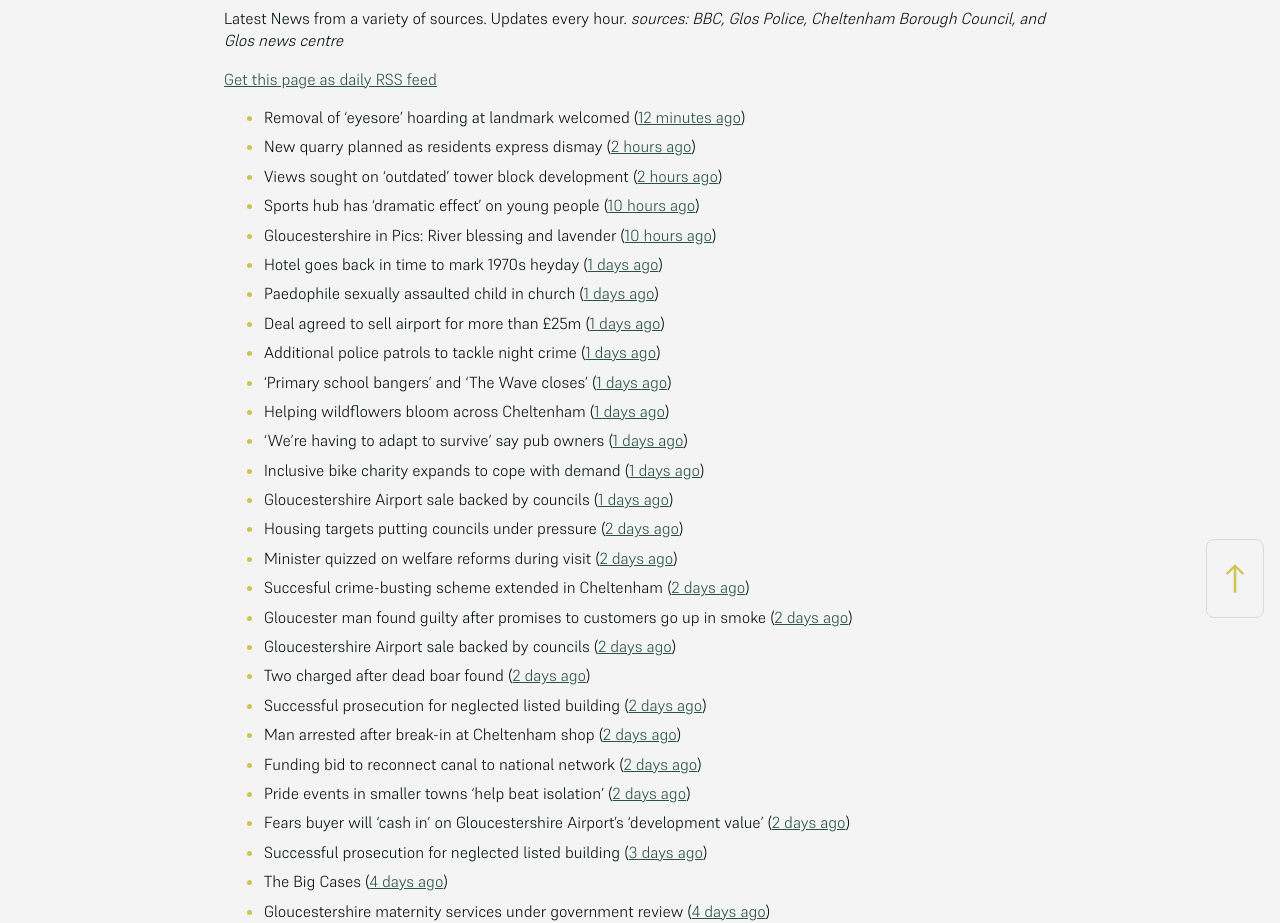
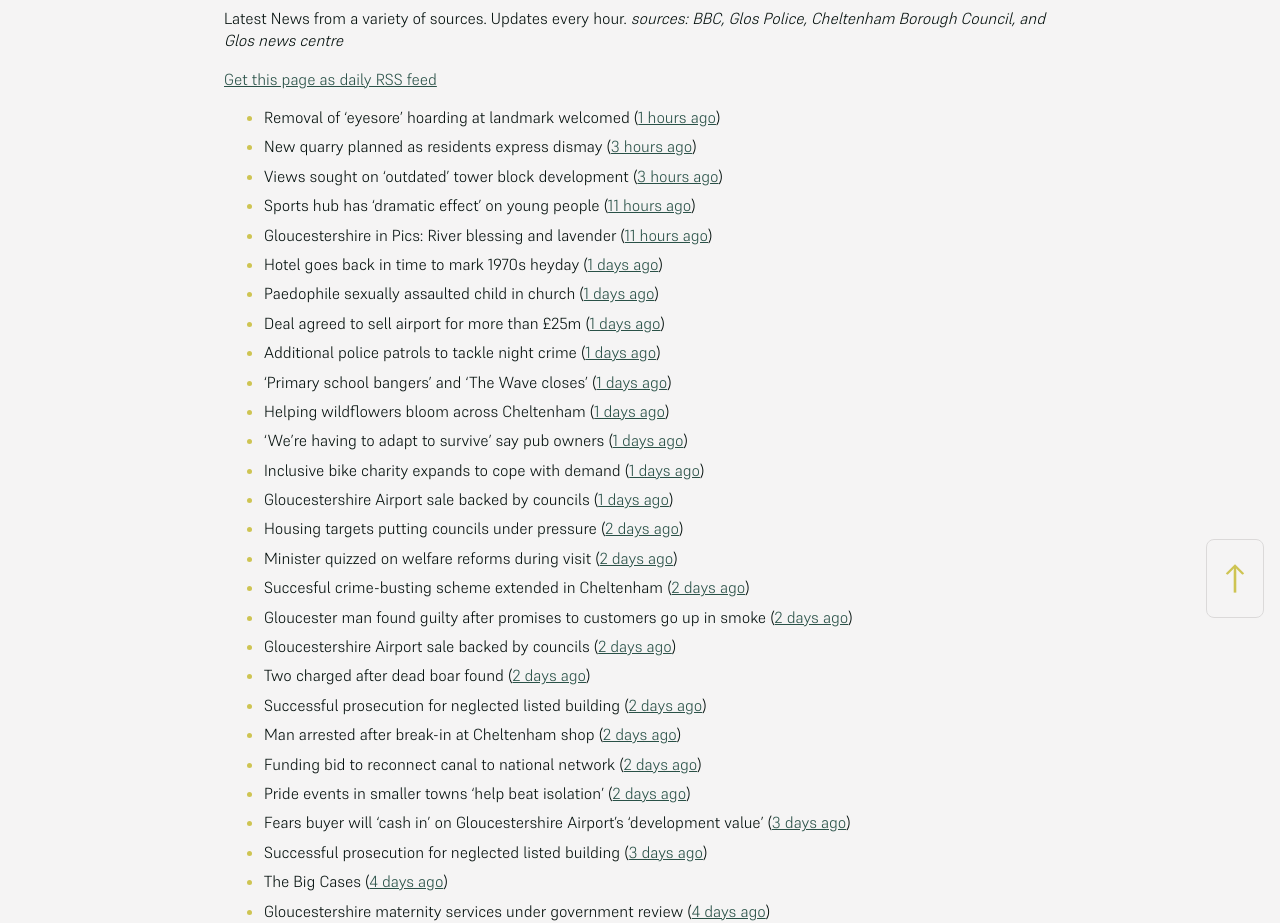
Before and after one commit to mat-0/cheltenham-open-data, a Jekyll site: the page built from _pages/news.md, in a window 1280 px wide. Shown: the part 266-1189 px from the top of the page. Built offline with Jekyll 4.4.1, drawn with Linux system fonts in a browser that asks for light colours.

Commit message:
Updated 2025-06-28 17:57:40

```diff
--- a/_pages/news.md
+++ b/_pages/news.md
@@ -12,11 +12,11 @@ _sources: BBC, Glos Police, Cheltenham Borough Council, and Glos news centre_
 [Get this page as daily RSS feed](/daily.rss)
 
 <!-- news_marker starts -->
-- Removal of 'eyesore' hoarding at landmark welcomed ([12 minutes ago](https://www.bbc.com/news/articles/cvg4qxpgzzyo))
-- New quarry planned as residents express dismay ([2 hours ago](https://www.bbc.com/news/articles/cx2l7x40e0jo))
-- Views sought on 'outdated' tower block development ([2 hours ago](https://www.bbc.com/news/articles/c78nj81ppe5o))
-- Sports hub has 'dramatic effect' on young people ([10 hours ago](https://www.bbc.com/news/articles/cvg8pxj550eo))
-- Gloucestershire in Pics: River blessing and lavender ([10 hours ago](https://www.bbc.com/news/articles/c2k158nynz5o))
+- Removal of 'eyesore' hoarding at landmark welcomed ([1 hours ago](https://www.bbc.com/news/articles/cvg4qxpgzzyo))
+- New quarry planned as residents express dismay ([3 hours ago](https://www.bbc.com/news/articles/cx2l7x40e0jo))
+- Views sought on 'outdated' tower block development ([3 hours ago](https://www.bbc.com/news/articles/c78nj81ppe5o))
+- Sports hub has 'dramatic effect' on young people ([11 hours ago](https://www.bbc.com/news/articles/cvg8pxj550eo))
+- Gloucestershire in Pics: River blessing and lavender ([11 hours ago](https://www.bbc.com/news/articles/c2k158nynz5o))
 - Hotel goes back in time to mark 1970s heyday ([1 days ago](https://www.bbc.com/news/articles/c335z6yzpmro))
 - Paedophile sexually assaulted child in church ([1 days ago](https://www.bbc.com/news/articles/czxe4e2ppw2o))
 - Deal agreed to sell airport for more than £25m ([1 days ago](https://www.bbc.com/news/articles/cdx5g5xqkv1o))
@@ -36,7 +36,7 @@ _sources: BBC, Glos Police, Cheltenham Borough Council, and Glos news centre_
 - Man arrested after break-in at Cheltenham shop ([2 days ago](https://gloucesternewscentre.co.uk/man-arrested-after-break-in-at-cheltenham-shop/))
 - Funding bid to reconnect canal to national network ([2 days ago](https://www.bbc.com/news/articles/cgmw1werzneo))
 - Pride events in smaller towns 'help beat isolation' ([2 days ago](https://www.bbc.com/news/articles/c24v5vqj8dro))
-- Fears buyer will ‘cash in’ on Gloucestershire Airport’s ‘development value’ ([2 days ago](https://gloucesternewscentre.co.uk/fears-buyer-will-cash-in-on-gloucestershire-airports-development-value/))
+- Fears buyer will ‘cash in’ on Gloucestershire Airport’s ‘development value’ ([3 days ago](https://gloucesternewscentre.co.uk/fears-buyer-will-cash-in-on-gloucestershire-airports-development-value/))
 - Successful prosecution for neglected listed building ([3 days ago](https://www.cheltenham.gov.uk/news/article/3023/successful_prosecution_for_neglected_listed_building))
 - The Big Cases ([4 days ago](https://www.bbc.co.uk/iplayer/episode/m001z7w2))
 - Gloucestershire maternity services under government review ([4 days ago](https://www.bbc.co.uk/sounds/play/p0ll39jx))
```
Also changed, not shown: _data/flood.json (+5 -48 lines), index.md (+4 -4 lines).
